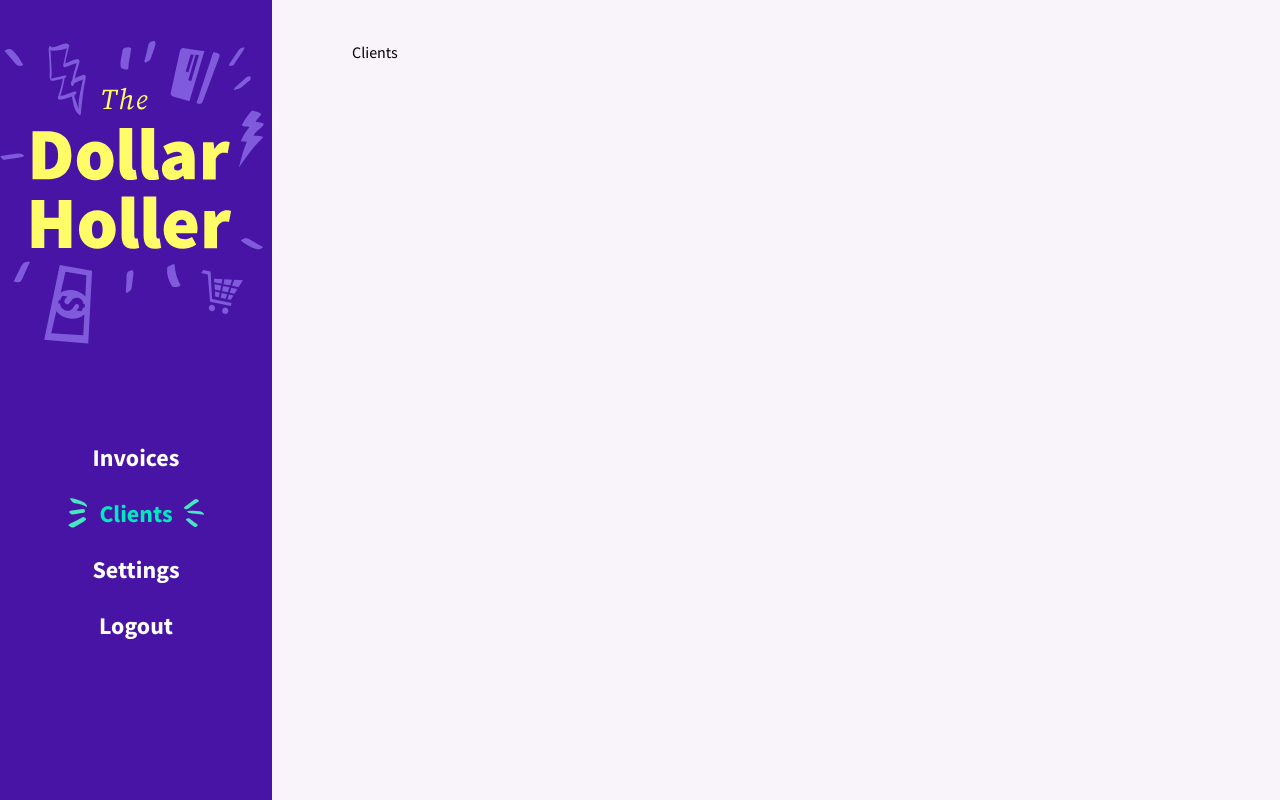
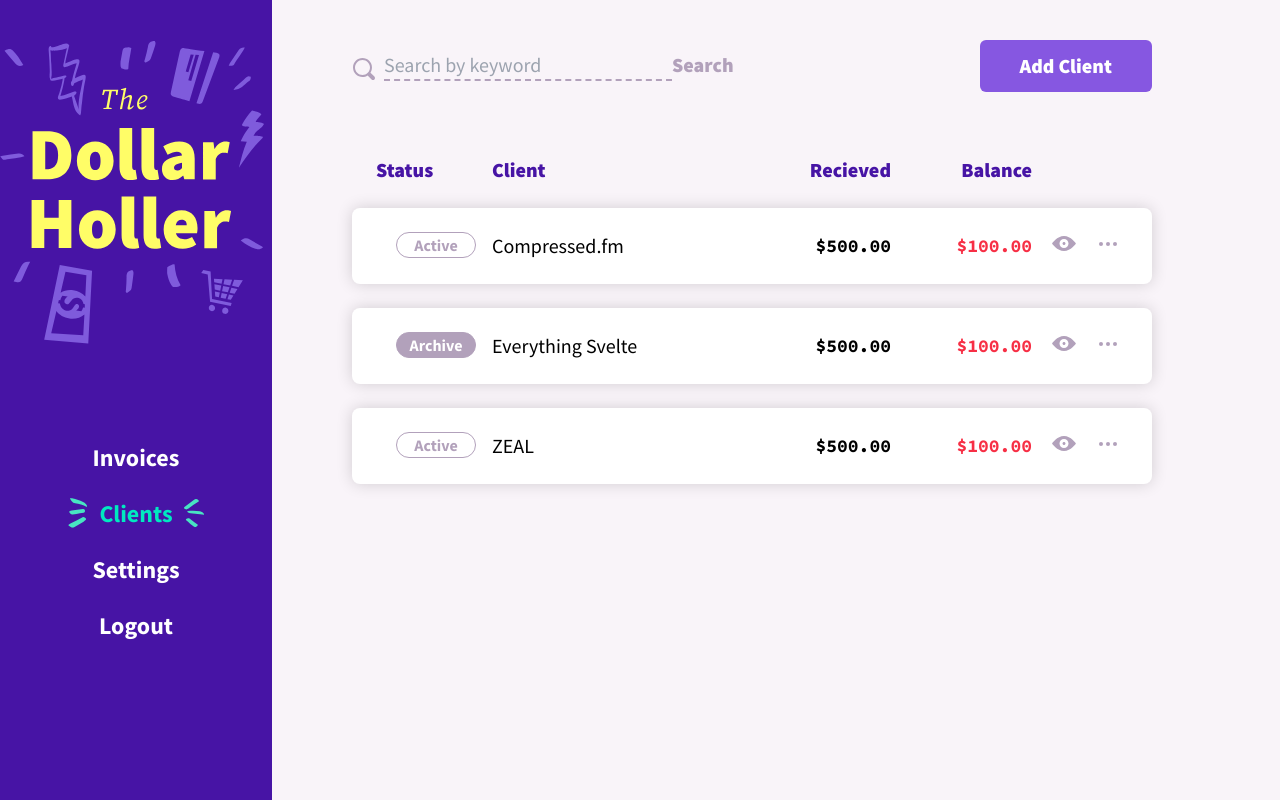
Before and after one commit to StanSkrivanek/dhsupa, a SvelteKit app: page /clients in a window 1280 px wide. Built offline with nearby package versions, Linux system fonts and the light colour scheme.

Commit message:
ADD: Clients Page and basic components

```diff
--- a/src/app.css
+++ b/src/app.css
@@ -55,12 +55,15 @@
 }
 
 @layer components {
+
   .invoice-table {
     @apply mb-3 grid w-full grid-cols-invoiceTable gap-x-4 px-4 lg:px-6;
   }
+
   .field {
     @apply mb-6;
   }
+
   .invoice-line-item {
     @apply relative grid gap-4 sm:grid-cols-invoiceLineItem;
     grid-template-areas:
@@ -90,6 +93,11 @@
     grid-area: trash;
   }
 
+
+  .client-table{
+    @apply grid w-full grid-cols-clientTableMobile lg:grid-cols-clientTable gap-x-4 mb-4 lg:mb-6 px-4 lg:px-6;
+  }
+
   .button {
     @apply relative flex items-center whitespace-nowrap rounded-md px-5 py-[0.35rem] font-sansSerif text-base font-black  lg:px-10 lg:py-3 lg:text-xl;
   }
--- a/src/lib/components/AdditionalOptions.svelte
+++ b/src/lib/components/AdditionalOptions.svelte
@@ -8,7 +8,7 @@
   }[];
 </script>
 
-<ul class=" absolute left-0 top-4 rounded-lg bg-white shadow-lg">
+<ul class=" absolute left-0 top-4 rounded-lg bg-white shadow-lg z-10">
   {#each options as option}
     {#if !option.disabled}
       <!-- content here -->
--- /dev/null
+++ b/src/lib/components/Icon/Activate.svelte
@@ -0,0 +1,8 @@
+<script lang="ts">
+  export let width: number = 24,
+    height: number = 24;
+</script>
+
+<svg {width} {height} viewBox="0 0 24 24" fill="none" xmlns="http://www.w3.org/2000/svg">
+<path d="M20.55 5.22L19.16 3.54C18.88 3.21 18.47 3 18 3H6C5.53 3 5.12 3.21 4.85 3.55L3.46 5.22C3.17 5.57 3 6.01 3 6.5V19C3 20.1 3.89 21 5 21H19C20.1 21 21 20.1 21 19V6.5C21 6.01 20.83 5.57 20.55 5.22ZM12 9.5L17.5 15H14V17H10V15H6.5L12 9.5ZM5.12 5L5.94 4H17.94L18.87 5H5.12Z"/>
+</svg>
--- /dev/null
+++ b/src/lib/components/Icon/Archive.svelte
@@ -0,0 +1,8 @@
+<script lang="ts">
+  export let width: number = 24,
+    height: number = 24;
+</script>
+
+<svg {width} {height} viewBox="0 0 24 24" fill="none" xmlns="http://www.w3.org/2000/svg">
+<path d="M20.54 5.23L19.15 3.55C18.88 3.21 18.47 3 18 3H6C5.53 3 5.12 3.21 4.84 3.55L3.46 5.23C3.17 5.57 3 6.02 3 6.5V19C3 20.1 3.9 21 5 21H19C20.1 21 21 20.1 21 19V6.5C21 6.02 20.83 5.57 20.54 5.23ZM12 17.5L6.5 12H10V10H14V12H17.5L12 17.5ZM5.12 5L5.93 4H17.93L18.87 5H5.12Z"/>
+</svg>
--- a/src/lib/components/Tag.svelte
+++ b/src/lib/components/Tag.svelte
@@ -1,5 +1,5 @@
 <script lang="ts">
-	export let label: 'draft' | 'sent' | 'current' | 'late' | 'paid'| 'archived' = 'draft';
+	export let label: 'draft' | 'sent' | 'current' | 'late' | 'paid'| 'archive' = 'draft';
 	export let className: string = '';
 	// variable `className` allow us to add more tailwind styles
 </script>
@@ -8,7 +8,7 @@
 	class:inverted={label === 'draft'}
 	class:success={label === 'sent' || label === 'current'}
 	class:alert={label === 'late'}
-	class:archive={label === 'paid' || label === 'archived'}
+	class:archive={label === 'paid' || label === 'archive'}
 >
 	{label}
 </div>
--- a/src/routes/(dashboard)/clients/+page.svelte
+++ b/src/routes/(dashboard)/clients/+page.svelte
@@ -1 +1,55 @@
-Clients
+<script lang="ts">
+  import { onMount } from 'svelte';
+  import { clients, loadClients } from '$lib/stores/ClientStore';
+  import Search from '$lib/components/Search.svelte';
+  import Button from '$lib/components/Button.svelte';
+  import ClientRowHeader from './ClientRowHeader.svelte';
+  import ClientRow from './ClientRow.svelte';
+
+  let isClientFormShowing: boolean = false;
+  onMount(() => {
+    loadClients();
+    // console.log($clients);
+  });
+</script>
+
+<svelte:head>
+  <title>Client</title>
+</svelte:head>
+
+<div
+  class="mb-7 flex flex-col-reverse items-start justify-between gap-y-6 md:flex-row md:items-center lg:mb-16"
+>
+  {#if $clients.length > 0}
+    <Search />
+  {:else}
+    <div />
+  {/if}
+  <div>
+    <Button
+      label="Add Client"
+      onButtonClick={() => {
+        isClientFormShowing = true;
+      }}
+    />
+  </div>
+</div>
+
+<!-- clients -->
+
+<div>
+  {#if $clients === null}
+    loading ...
+  {:else if $clients.length <= 0}
+    <div class="text-center text-gray-500">No clients yet</div>
+  {:else}
+    <!-- client header row -->
+    <ClientRowHeader />
+    <!-- client row -->
+    {#each $clients as client}
+      <div class="">
+        <ClientRow {client} />
+      </div>
+    {/each}
+  {/if}
+</div>
--- /dev/null
+++ b/src/routes/(dashboard)/clients/ClientRow.svelte
@@ -0,0 +1,72 @@
+<script lang="ts">
+  import Eye from '$lib/components/Icon/Eye.svelte';
+  import ThreeDots from '$lib/components/Icon/ThreeDots.svelte';
+  import Tag from '$lib/components/Tag.svelte';
+  import Trash from '$lib/components/Icon/Trash.svelte';
+  import Edit from '$lib/components/Icon/Edit.svelte';
+  import AdditionalOptions from '$lib/components/AdditionalOptions.svelte';
+  import Activate from '$lib/components/Icon/Activate.svelte';
+  import Archive from '$lib/components/Icon/Archive.svelte';
+
+  export let client: Client;
+
+  let isAdditionalMenuShowing = false;
+  //   let isOptionsDisabled = false;
+  //   let isModalShowing = false;
+  //   let isInvoiceFormShowing = false;
+
+  const toggleAdditionalMenu = () => {
+    isAdditionalMenuShowing = !isAdditionalMenuShowing;
+  };
+  const handleEdit = () => {
+    // isInvoiceFormShowing = true;
+    isAdditionalMenuShowing = false;
+  };
+  const handleActivate = () => {
+    client.clientStatus = 'active';
+    isAdditionalMenuShowing = false;
+  };
+  const handleArchive = () => {
+   client.clientStatus = 'archive';
+    isAdditionalMenuShowing = false;
+  };
+  const handleDelete = () => {
+    // isModalShowing = true;
+    isAdditionalMenuShowing = false;
+  };
+</script>
+
+<div class="client-table rounded-lg bg-white py-3 shadow-tableRow lg:py-6">
+  <div><Tag className="ml-auto" label={client.clientStatus} /></div>
+  <div class="truncate whitespace-nowrap text-base lg:text-xl">{client.name}</div>
+  <div class="text-right font-mono text-sm font-bold lg:text-lg">$500.00</div>
+  <div class="text-right font-mono text-sm font-bold text-scarlet lg:text-lg">$100.00</div>
+  <div class="viewBtn hidden text-sm lg:block ">
+    <a href="#" class="center text-pastelPurple hover:text-daisyBush"><Eye /></a>
+  </div>
+  <div class="moreBtn relative hidden text-sm lg:block">
+    <button class="center text-pastelPurple hover:text-daisyBush" on:click={toggleAdditionalMenu}
+      ><ThreeDots /></button
+    >
+    {#if isAdditionalMenuShowing}
+      <AdditionalOptions
+        options={[
+          { label: 'Edit', icon: Edit, onClick: handleEdit, disabled: false },
+          {
+            label: 'Activate',
+            icon: Activate,
+            onClick: handleActivate,
+            disabled: client.clientStatus === 'active'
+          },
+          {
+            label: 'Archive',
+            icon: Archive,
+            onClick: handleArchive,
+            disabled: client.clientStatus === 'archive'
+          },
+          { label: 'Delete', icon: Trash, onClick: handleDelete, disabled: false }
+        ]}
+      />
+    {/if}
+  </div>
+</div>
--- /dev/null
+++ b/src/routes/(dashboard)/clients/ClientRowHeader.svelte
@@ -0,0 +1,18 @@
+<script lang="ts">
+  export let className = '';
+</script>
+
+<div class={`table-header client-table hidden lg:grid lg:px-6 ${className}`}>
+  <h3>Status</h3>
+  <h3>Client</h3>
+  <h3 class="text-right">Recieved</h3>
+  <h3 class="text-right">Balance</h3>
+  <div />
+  <div />
+</div>
+
+<style lang="postcss">
+  .table-header h3 {
+    @apply font-sansSerif text-xl font-black leading-snug text-daisyBush;
+  }
+</style>
--- a/src/routes/(dashboard)/invoices/+page.svelte
+++ b/src/routes/(dashboard)/invoices/+page.svelte
@@ -50,7 +50,7 @@
   {:else}
     <!-- list of invoices -->
     <InvoiceRowHeader className="text-daisyBush" />
-    <div class="flex flex-col-reverse">
+    <div class="">
       {#each $invoices as invoice}
         <InvoiceRow {invoice} />
       {/each}
@@ -67,6 +67,6 @@
       isInvoiceFormShowing = false;
     }}
   >
-    <InvoiceForm closePanel={()=> isInvoiceFormShowing = false}/>
+    <InvoiceForm closePanel={() => (isInvoiceFormShowing = false)} />
   </SlidePanel>
 {/if}
--- a/src/seed.json
+++ b/src/seed.json
@@ -166,7 +166,9 @@
       "id": "1",
       "name": "Compressed.fm",
       "state": "TN",
-      "zip": "12345"
+      "zip": "12345",
+      "clientStatus": "active"
+
     },
     {
       "street": "456 Drive",
@@ -175,7 +177,8 @@
       "id": "2",
       "name": "Everything Svelte",
       "state": "TN",
-      "zip": "67890"
+      "zip": "67890",
+      "clientStatus": "archive"
     },
     {
       "street": "789 Boulevard",
@@ -184,7 +187,8 @@
       "id": "3",
       "name": "ZEAL",
       "state": "TN",
-      "zip": "87654"
+      "zip": "87654",
+      "clientStatus": "active"
     }
   ],
   "settings": {
@@ -193,6 +197,7 @@
     "Street": "Ballincollig",
     "City": "Cork",
     "State": "Ireland",
-    "Zip": "T12 P345"
+    "Zip": "T12 P345",
+    "clientStatus": "archive"
   }
 }
--- a/tailwind.config.cjs
+++ b/tailwind.config.cjs
@@ -44,6 +44,8 @@ module.exports = {
         prim: '#edebef'
       },
       gridTemplateColumns: {
+        clientTable: ' 100px 1fr 125px 125px 32px 32px',
+        clientTableMobile: '1fr 90px',
         invoiceTable: '100px 100px 60px 1fr 116px 32px 32px',
         invoiceTableMobile: '1fr 90px',
         invoiceLineItem: '1fr 100px 100px 100px 65px'
@@ -67,7 +69,7 @@ module.exports = {
         circle: "url('/images/svg/hand-circle.svg')",
         chevronDown: "url('/images/svg/chevron--down.svg')",
         thankYou: "url('/images/svg/thankyou.svg')",
-        error_404: "url('/images/svg/bgError.svg')",
+        error_404: "url('/images/svg/bgError.svg')"
       },
       backgroundPosition: {
         'right-center': '97% center'
```
Also changed, not shown: static/images/svg/activate.svg (added), static/images/svg/archive.svg (added).
